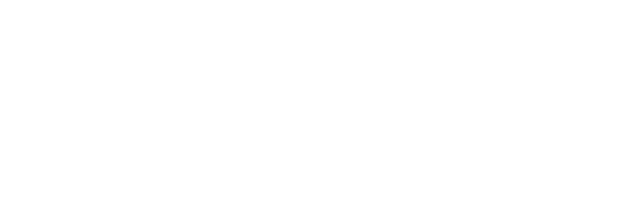
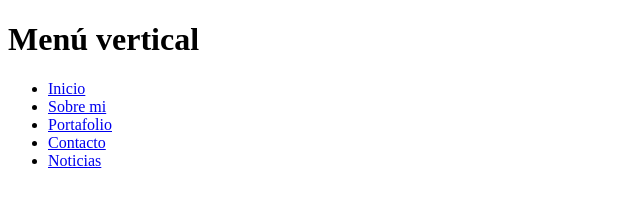
Before and after one commit to brendamesias/menu_vertical, a plain HTML site: page index.html in a window 1280 px wide. Shown: the whole page, without its empty margins (0-640 px from the left). Drawn offline with Linux system fonts and the light colour scheme.

Commit message:
agregrando una lista con enlaces para el menú vertical

```diff
--- a/index.html
+++ b/index.html
@@ -2,10 +2,19 @@
 <html>
   <head>
     <meta charset="utf-8">
-    <title>example</title>
+    <title>menú vertical</title>
     <link rel="stylesheet" href="css/main.css">
   </head>
   <body>
+    <h1>Menú vertical</h1>
+    <ul>
+      <li><a href="https://www.youtube.com/watch?v=fXRzH3L7BAM" target="_blank">Inicio</a></li>
+      <li><a href="#">Sobre mi</a></li>
+      <li><a href="#">Portafolio</a></li>
+      <li><a href="#">Contacto</a></li>
+      <li><a href="#">Noticias</a></li>
+    </ul>
+
 
   </body>
 </html>
```
